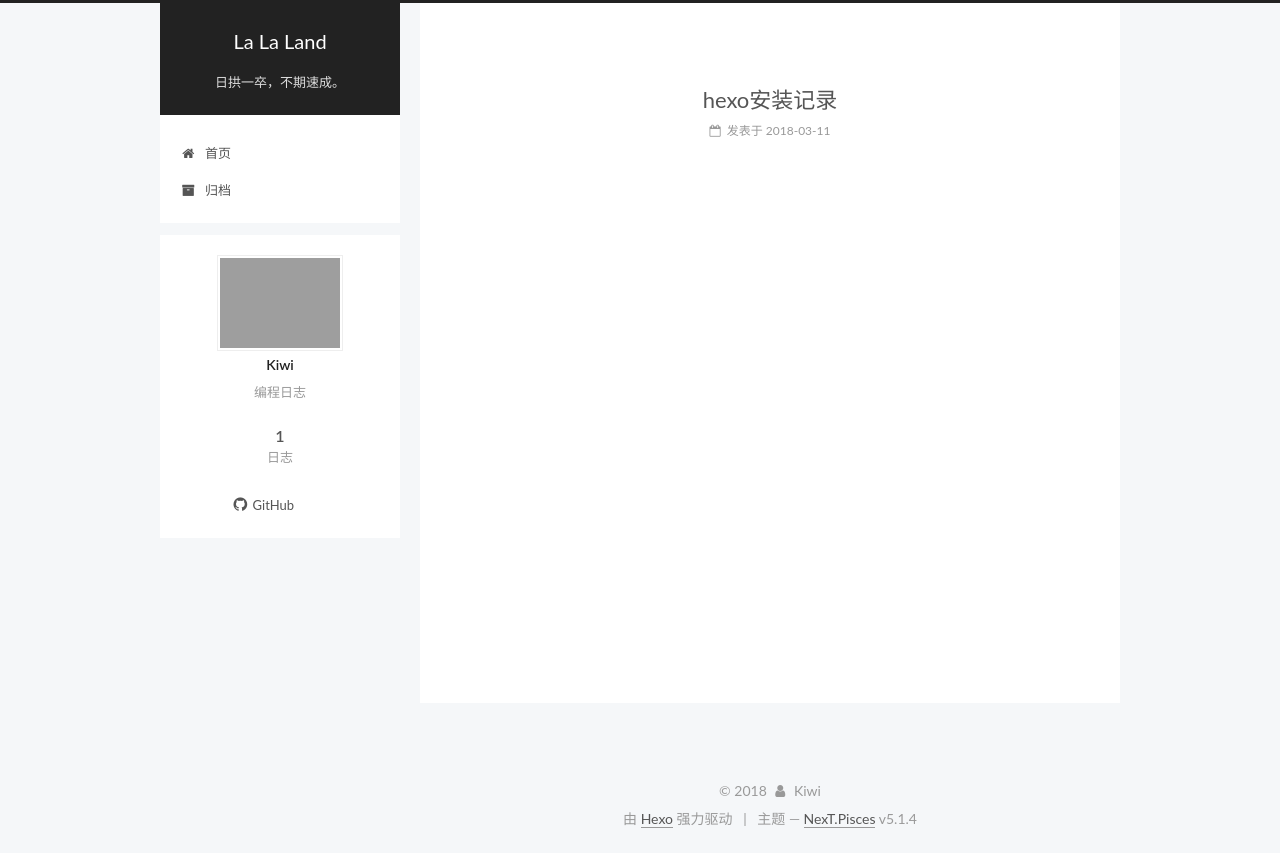
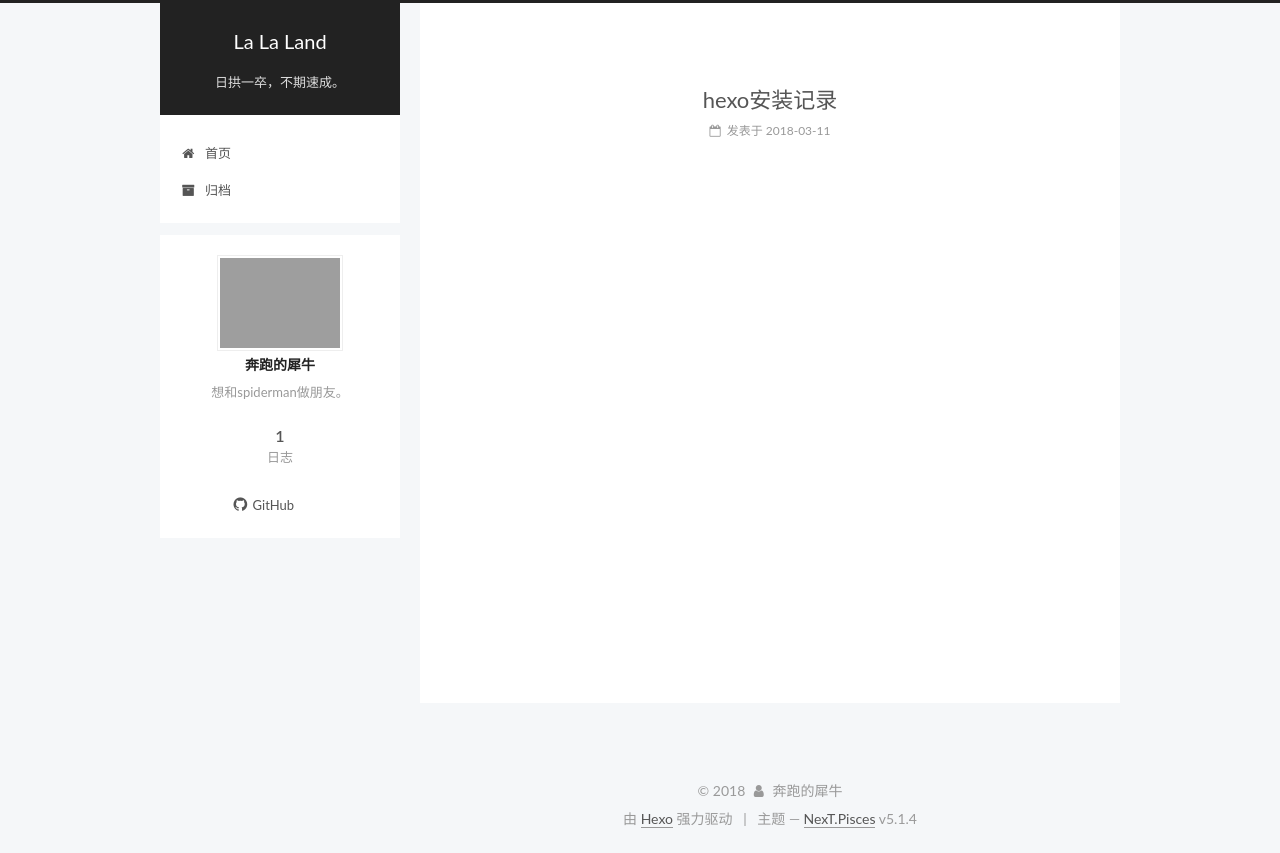
Before and after one commit to KiwiShow/KiwiShow.github.io, a plain HTML site: page 2018/03/11/hexo安装记录/index.html in a window 1280 px wide. Drawn offline with Linux system fonts and the light colour scheme; grey boxes are pictures that could not be loaded.

Commit message:
Site updated: 2018-03-11 21:54:44

```diff
--- a/2018/03/11/hexo安装记录/index.html
+++ b/2018/03/11/hexo安装记录/index.html
@@ -79,17 +79,17 @@
 
 
 
-<meta name="description" content="编程日志">
+<meta name="description" content="想和spiderman做朋友。">
 <meta property="og:type" content="article">
 <meta property="og:title" content="hexo安装记录">
 <meta property="og:url" content="http://yoursite.com/2018/03/11/hexo安装记录/index.html">
 <meta property="og:site_name" content="La La Land">
-<meta property="og:description" content="编程日志">
+<meta property="og:description" content="想和spiderman做朋友。">
 <meta property="og:locale" content="zh-Hans">
 <meta property="og:updated_time" content="2018-03-11T11:13:32.143Z">
 <meta name="twitter:card" content="summary">
 <meta name="twitter:title" content="hexo安装记录">
-<meta name="twitter:description" content="编程日志">
+<meta name="twitter:description" content="想和spiderman做朋友。">
 
 
 
@@ -235,9 +235,9 @@
     <link itemprop="mainEntityOfPage" href="http://yoursite.com/2018/03/11/hexo安装记录/">
 
     <span hidden itemprop="author" itemscope itemtype="http://schema.org/Person">
-      <meta itemprop="name" content="Kiwi">
+      <meta itemprop="name" content="奔跑的犀牛">
       <meta itemprop="description" content="">
-      <meta itemprop="image" content="http://p5f0zxmos.bkt.clouddn.com/image/IMG_0001.jpg">
+      <meta itemprop="image" content="http://p5f0zxmos.bkt.clouddn.com/image/rhino.png">
     </span>
 
     <span hidden itemprop="publisher" itemscope itemtype="http://schema.org/Organization">
@@ -373,11 +373,11 @@
           <div class="site-author motion-element" itemprop="author" itemscope itemtype="http://schema.org/Person">
 
               <img class="site-author-image" itemprop="image"
-                src="http://p5f0zxmos.bkt.clouddn.com/image/IMG_0001.jpg"
-                alt="Kiwi" />
+                src="http://p5f0zxmos.bkt.clouddn.com/image/rhino.png"
+                alt="奔跑的犀牛" />
 
-              <p class="site-author-name" itemprop="name">Kiwi</p>
-              <p class="site-description motion-element" itemprop="description">编程日志</p>
+              <p class="site-author-name" itemprop="name">奔跑的犀牛</p>
+              <p class="site-description motion-element" itemprop="description">想和spiderman做朋友。</p>
           </div>
 
           <nav class="site-state motion-element">
@@ -442,7 +442,7 @@
   <span class="with-love">
     <i class="fa fa-user"></i>
   </span>
-  <span class="author" itemprop="copyrightHolder">Kiwi</span>
+  <span class="author" itemprop="copyrightHolder">奔跑的犀牛</span>
 
 
 </div>
--- a/css/main.css
+++ b/css/main.css
@@ -1823,7 +1823,7 @@ pre .javascript .function {
   width: 4px;
   height: 4px;
   border-radius: 50%;
-  background: #c6ff08;
+  background: #3c8244;
 }
 .links-of-blogroll {
   font-size: 13px;
```
Also changed, not shown: archives/2018/03/index.html (+8 -8 lines), archives/2018/index.html (+8 -8 lines), archives/index.html (+8 -8 lines), index.html (+10 -10 lines).
